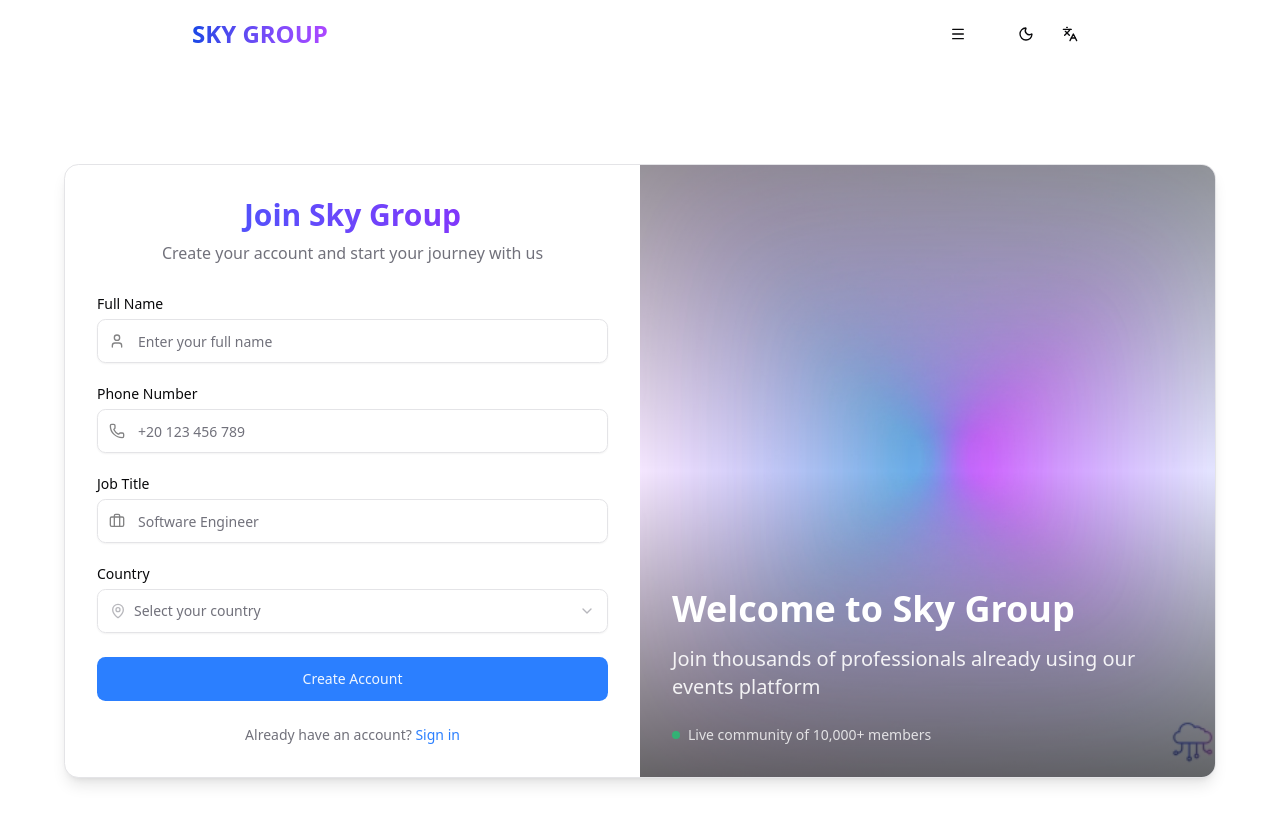
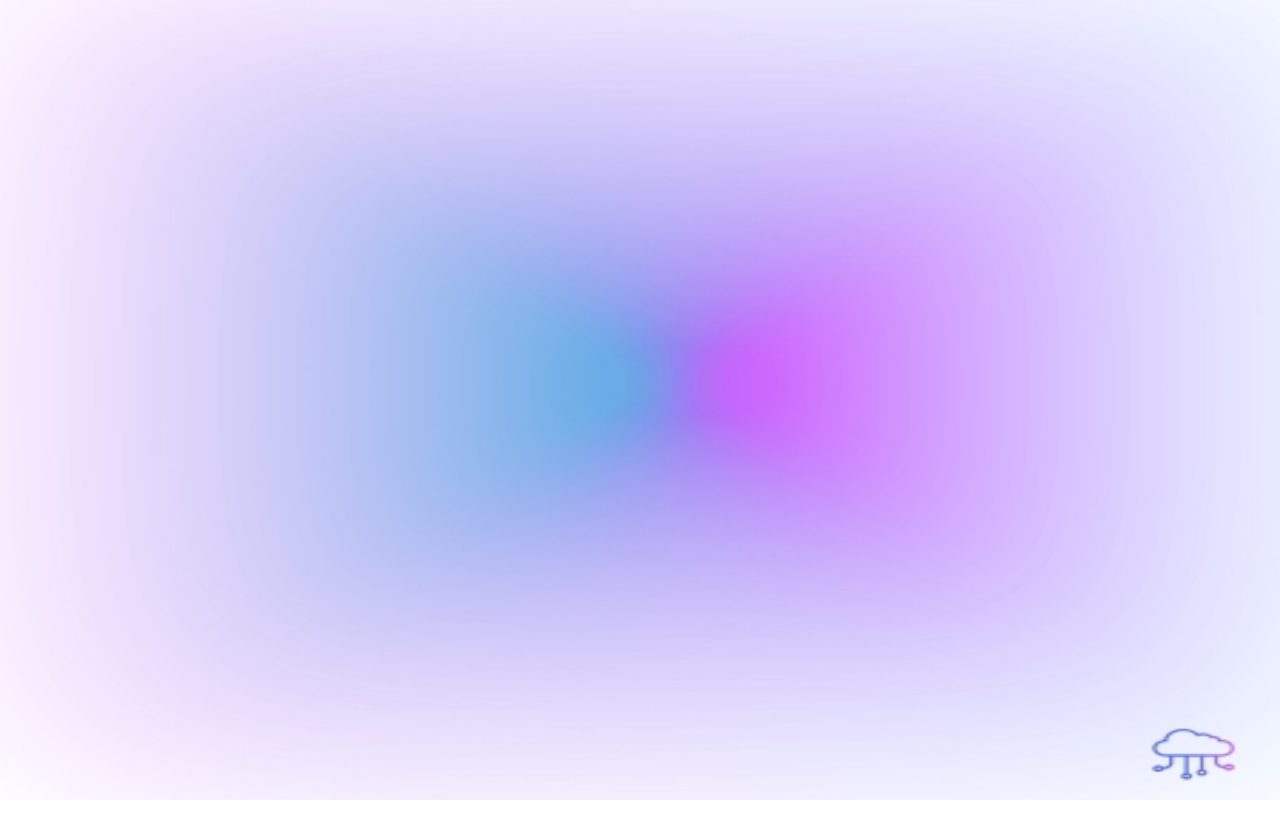
Before and after one commit to Abdullah-Radwan1/sky-group, a Next.js app: page / in a window 1280 px wide. Before the commit this address led to /en. Shown: the top 838 px of the page. After the commit the page ends 800 px from the top, so only its background shows below. Built offline with nearby package versions, Linux system fonts and the light colour scheme.

Commit message:
fix middleware

```diff
--- /dev/null
+++ b/src/app/page.tsx
@@ -0,0 +1,4 @@
+import { Sign_up } from "@/components/signup/Sign_up";
+export default function Home() {
+  return <Sign_up />;
+}
--- a/src/components/signup/Sign_up.tsx
+++ b/src/components/signup/Sign_up.tsx
@@ -193,7 +193,7 @@ export const Sign_up = () => {
           <div className="w-full lg:w-1/2  ">
             <div className="relative w-full h-full min-h-[600px]">
               <Image
-                src={banner}
+                src={"/banner2.jpg"}
                 alt="Join our community"
                 fill
                 className="object-cover"
--- a/src/middleware.ts
+++ b/src/middleware.ts
@@ -33,7 +33,6 @@ export function middleware(request: NextRequest) {
 
 export const config = {
   matcher: [
-    // Skip all internal paths (_next)
-    "/((?!_next|api|favicon.ico|images|icons).*)",
+    "/((?!_next|api|favicon.ico|.*\\.(?:png|jpg|jpeg|webp|svg|ico|gif)).*)",
   ],
 };
```
